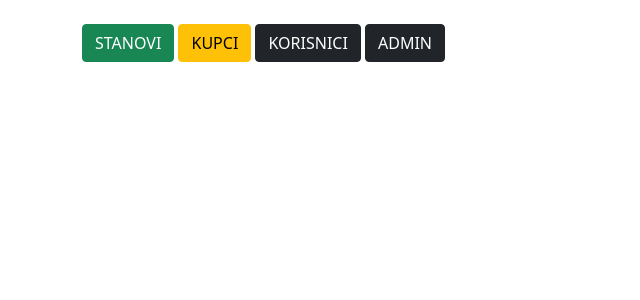
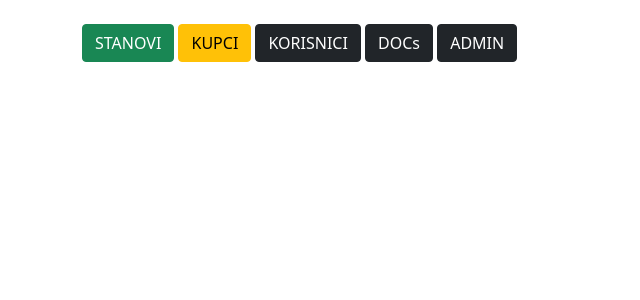
Before and after one commit to NoviPark2023/1, a Django app: page / in a window 1280 px wide. Shown: the top 300 px of the page, without its empty margins (0-640 px from the left). Run offline with Django 3.2, Linux system fonts and the light colour scheme; the visitor is signed in with stand-in values (Sample User, id 1); parts of the project's set-up code (start-up, migrations or seed data) failed here and were passed over; some libraries are stand-ins or nearby versions.

```diff
--- a/config/urls.py
+++ b/config/urls.py
@@ -32,7 +32,7 @@ urlpatterns = [
     path('korisnici/', include('real_estate_api.korisnici.urls', namespace='korisnici')),
     path('stanovi/', include('real_estate_api.stanovi.urls', namespace='stanovi')),
     path('ponude/', include('real_estate_api.ponude.urls', namespace='ponude')),
-    url(r'^docs/$', schema_view.with_ui('swagger', cache_timeout=0), name='schema-swagger-ui'),
+    url(r'^docs/$', schema_view.with_ui('swagger', cache_timeout=0), name='docs'),
 ]
 
 # If we are in dev mode -- DEBUG=True, also use this urlpatterns form MEDIA
--- a/real_estate_api/templates/login-home.html
+++ b/real_estate_api/templates/login-home.html
@@ -20,6 +20,7 @@
         <a class="btn btn-xl btn-success" href='{% url "stanovi:lista_stanova" %}' role="button">STANOVI</a>
         <a class="btn btn-xl btn-warning" href='{% url "kupci:lista_kupaca" %}' role="button">KUPCI</a>
         <a class="btn btn-xl btn-dark" href='{% url "korisnici:lista_korisnika" %}' role="button">KORISNICI</a>
+        <a class="btn btn-xl btn-dark" href='{% url "docs" %}' role="button">DOCs</a>
         <a class="btn btn-xl btn-dark" href='/admin' role="button">ADMIN</a>
         </div>
 
```
